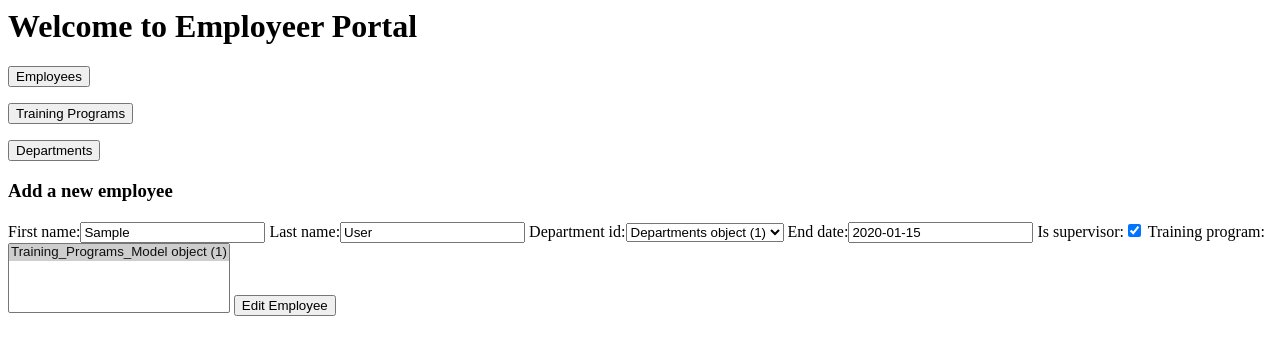
After one commit to elated-egrets/bangazon-internal-site, a Django app: page /employees/1/edit in a window 1280 px wide. The commit adds this page. Shown: the top 355 px of the page. Run offline with Django 3.2, Linux system fonts and the light colour scheme; tables that the repository leaves empty hold one stand-in row (values such as "Sample post").

Commit message:
employee-edit form and tests

```diff
--- a/employee_portal/forms/__init__.py
+++ b/employee_portal/forms/__init__.py
@@ -1,2 +1,3 @@
 from .training_program_add_form import Training_Program_Add_Form
 from .employee_add_form import Employee_Add_Form
+from .employee_edit_form import Employee_Edit_Form
--- a/employee_portal/forms/employee_add_form.py
+++ b/employee_portal/forms/employee_add_form.py
@@ -12,4 +12,4 @@ class Employee_Add_Form(forms.ModelForm):
 
     class Meta:
         model = Employee_Model
-        fields = ('first_name', 'last_name','department_id','is_supervisor', )
+        fields = ('first_name', 'last_name','department_id','is_supervisor', 'training_program')
--- /dev/null
+++ b/employee_portal/forms/employee_edit_form.py
@@ -0,0 +1,15 @@
+from django import forms
+
+from employee_portal.models import Employee_Model
+
+'''module: employee edit form
+   author: Patrick Murphy
+   purpose: form for editing an employee
+'''
+
+class Employee_Edit_Form(forms.ModelForm):
+    '''this class with create the django form for adding an employee'''
+
+    class Meta:
+        model = Employee_Model
+        fields = ('first_name', 'last_name','department_id','end_date', 'is_supervisor', 'training_program')
--- a/employee_portal/models/employee_model.py
+++ b/employee_portal/models/employee_model.py
@@ -21,7 +21,7 @@ class Employee_Model(models.Model):
     last_name = models.CharField(max_length = 10)
     department_id = models.ForeignKey(Departments, on_delete=models.CASCADE)
     start_date = timezone.now()
-    end_date = models.DateField(null=False,blank=False,auto_now=True)
+    end_date = models.DateField()
     is_supervisor = models.BooleanField(default=False)
     training_program = models.ManyToManyField(Training_Programs_Model, related_name="training_program")
 
--- a/employee_portal/templates/employee_portal/employee_detail.html
+++ b/employee_portal/templates/employee_portal/employee_detail.html
@@ -1,7 +1,7 @@
 <h1>This is a list of employee details</h1>
 
 <h2>Employee Information {{employee_model.first_name}} {{employee_model.last_name}}</h2>
-<h3>Department {{employee_model.department_id.name}}</h3>
+<h3>Department: {{employee_model.department_id.name}}</h3>
 <h3>Training programs </h3>
 
 
@@ -12,3 +12,5 @@
 </li>
 {% endfor %}
 </ul>
+
+<a href="{% url 'employee_portal:employee_edit' employee_model.id %}">edit employee details</a>
--- /dev/null
+++ b/employee_portal/templates/employee_portal/employee_edit.html
@@ -0,0 +1,15 @@
+{% extends "employee_portal/index.html" %}
+
+{% block main_stuff %}
+
+  {% include "employee_portal/nav_bar.html" with nav_location=location %}
+
+  <h3>Add a new employee</h3>
+
+  <form method='post'>
+    {% csrf_token %}
+    {{ form }}
+    <input type="submit" value="Edit Employee">
+  </form>
+
+{% endblock %}
--- a/employee_portal/urls.py
+++ b/employee_portal/urls.py
@@ -10,6 +10,7 @@ urlpatterns = [
     path('training_programs/', views.Training_Program_List_View.as_view(), name='training'),
     path('training_programs/add', views.Training_Program_Add_View.as_view(), name='add_training'),
     path('employees/<int:pk>/', views.Employee_Detail_View.as_view(), name="employee_detail"),
+    path('employees/<int:pk>/edit', views.Employee_Edit_View.as_view(), name="employee_edit"),
     path('employees/', views.Employee_List_View.as_view(), name='employee_list'),
     path('departments/', views.DepartmentList.as_view(), name='department_list'),
     path('departments/<int:pk>', views.Department_Detail_View.as_view(), name='department_detail'),
--- a/employee_portal/views/__init__.py
+++ b/employee_portal/views/__init__.py
@@ -1,6 +1,7 @@
 from .employee_list_view import Employee_List_View
 
 from .employee_add_view import Employee_Add_View
+from .employee_edit_view import Employee_Edit_View
 from .index_view import Index_View
 from .training_program_list_view import Training_Program_List_View
 from .training_program_add_view import Training_Program_Add_View
--- /dev/null
+++ b/employee_portal/views/employee_edit_view.py
@@ -0,0 +1,15 @@
+from django.views.generic import UpdateView
+from employee_portal.models import Training_Programs_Model, Employee_Model
+from employee_portal.forms import Employee_Edit_Form
+
+"""
+    module: employee edit view
+    author: Patrick Murphy
+    purpose: to generate a view for editing employee information
+"""
+
+class Employee_Edit_View(UpdateView):
+    model = Employee_Model
+    form_class = Employee_Edit_Form
+    success_url = '/employees/'
+    template_name = 'employee_portal/employee_edit.html'
--- a/employee_portal/views/employee_list_view.py
+++ b/employee_portal/views/employee_list_view.py
@@ -18,5 +18,5 @@ class Employee_List_View(ListView):
     '''
 
     model = models.Employee_Model
-    template_name = 'employee_portal/employee_list.html'
+    template_name = 'employee_portal/employee_model_list.html'
     context_object_name = 'employee_list'
```
Also changed, not shown: employee_portal/templates/employee_portal/employee_list.html (deleted, +0 -15 lines), employee_portal/tests/test_employee_edit.py (added, +35 -0 lines).
